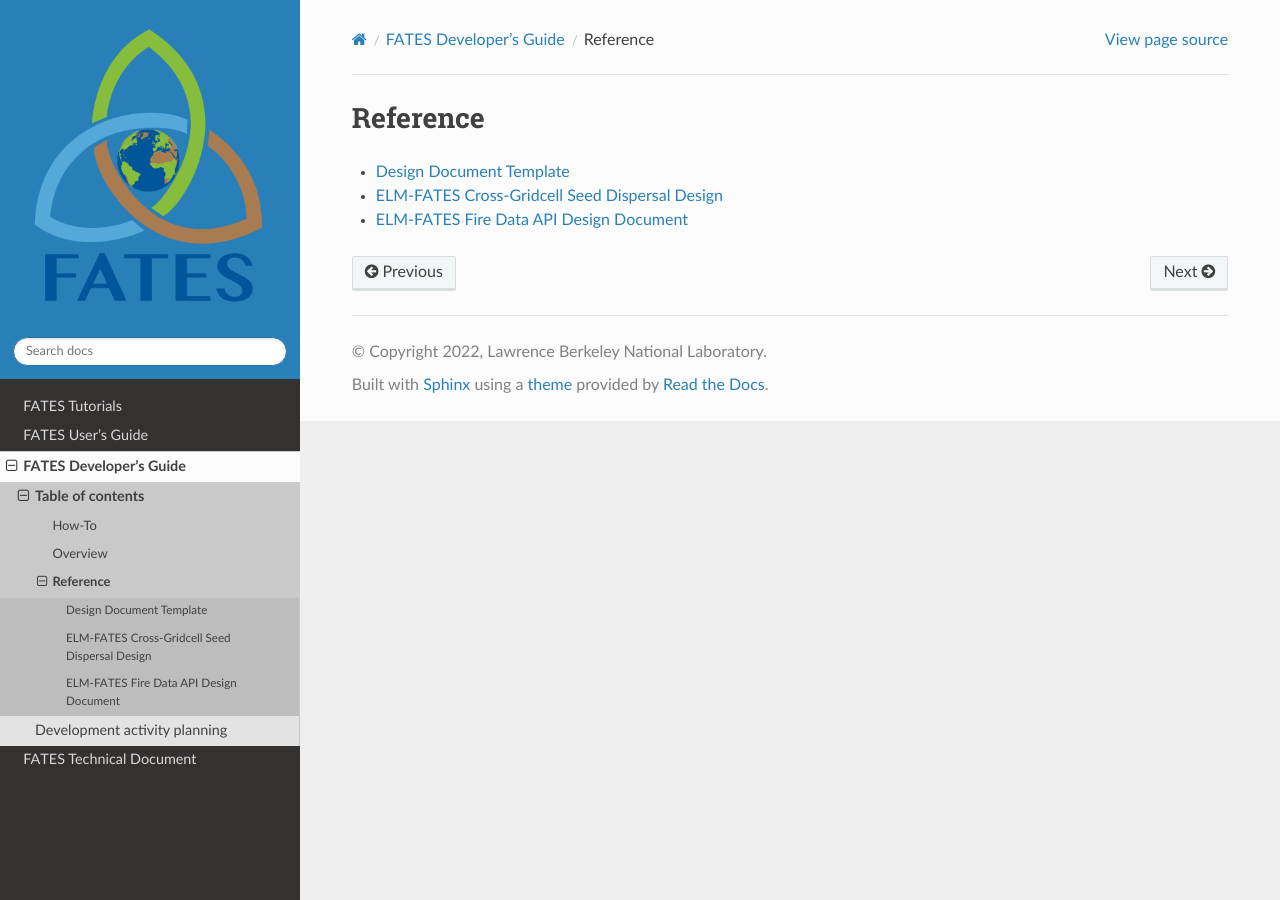
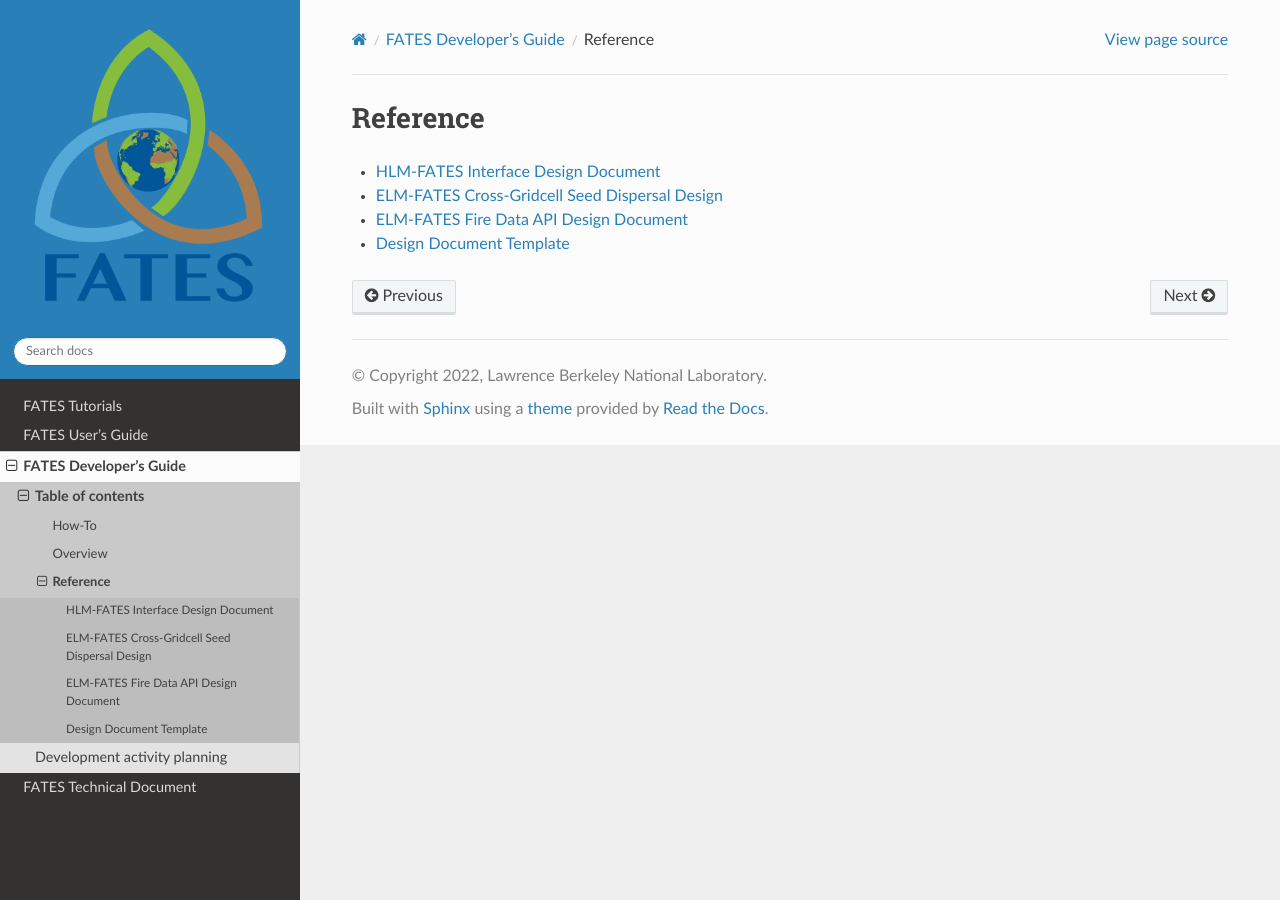
Before and after one commit to NGEET/fates-users-guide, a Sphinx documentation site: the page built from docs/source/developer/reference.rst, in a window 1280 px wide. Built offline with Sphinx 7.4.7 and the Read the Docs theme 3.1.0, drawn with Linux system fonts in a browser that asks for light colours.

Commit message:
add hlm-fates interface to the reference toc

```diff
--- a/docs/source/developer/reference.rst
+++ b/docs/source/developer/reference.rst
@@ -4,6 +4,7 @@ Reference
 .. toctree::
    :maxdepth: 1
 
-   design_doc_template
+   hlm-fates-application-interface-design
    elm-fates_seed-dispersal_design_doc
    elm-fates-fire-design_doc
+   design_doc_template
```
